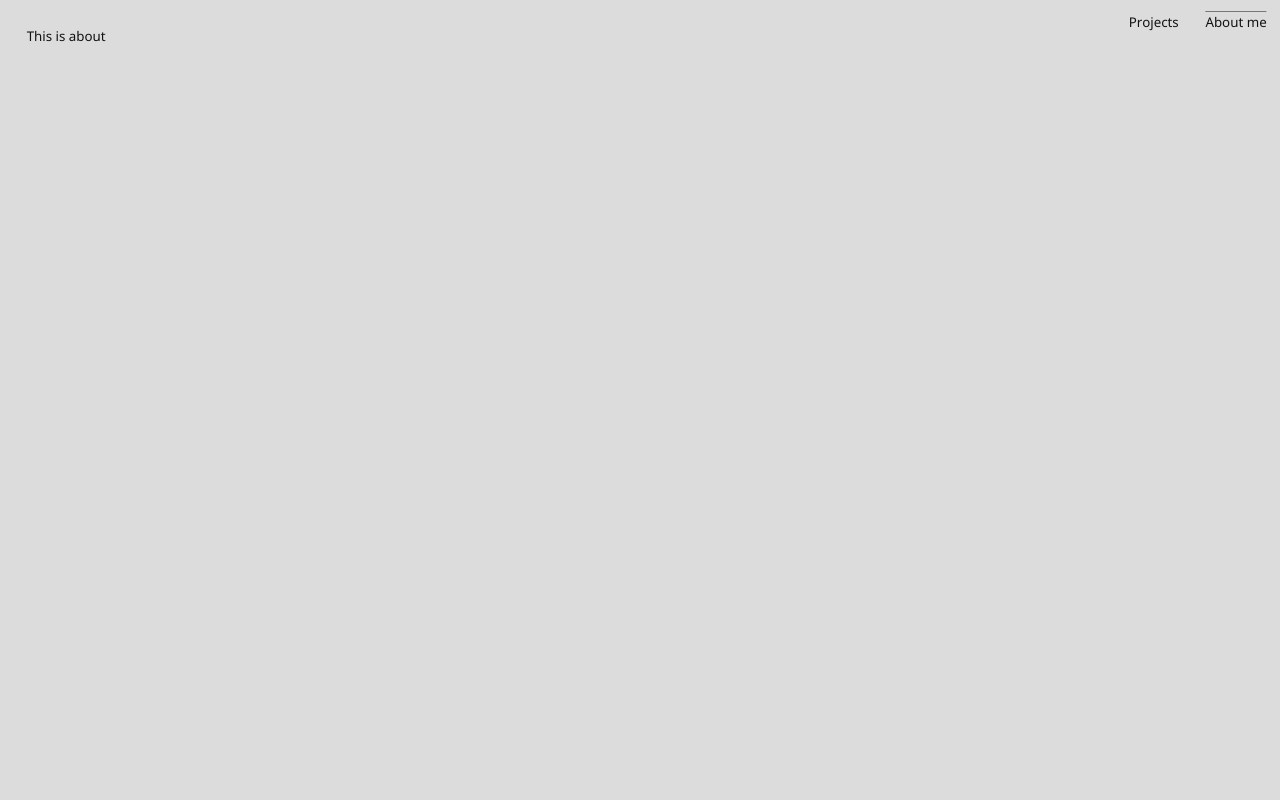
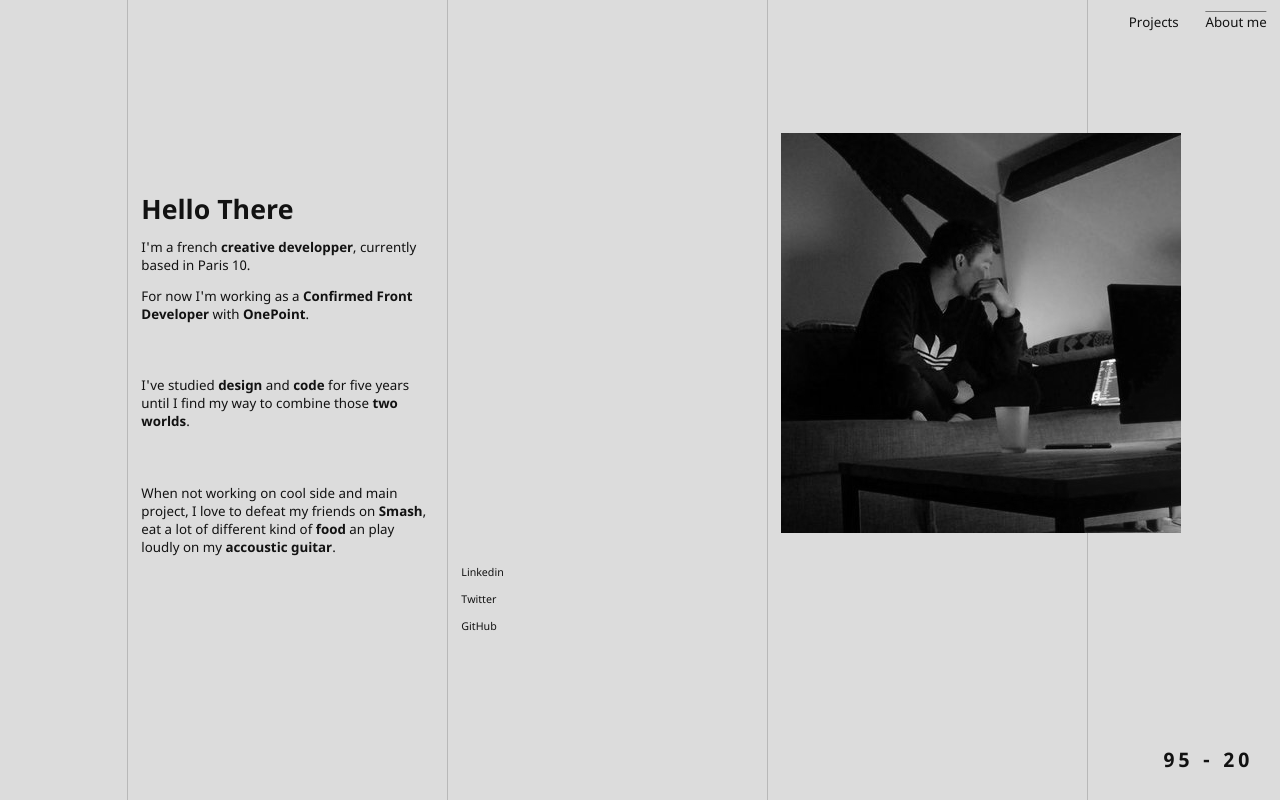
Before and after one commit to JulienRst/Portfolio2k20, a Vue app: page /about in a window 1280 px wide. Built offline with nearby package versions, Linux system fonts and the light colour scheme.

Commit message:
[Views] Added about view

```diff
--- /dev/null
+++ b/src/assets/images/index.ts
@@ -0,0 +1 @@
+export const Me = require('./moi.jpg');
--- a/src/assets/sass/layouts/_page.scss
+++ b/src/assets/sass/layouts/_page.scss
@@ -1,3 +1,5 @@
 .page {
 	padding: 2rem;
+	width: 100%;
+	height: 100%;
 }
--- a/src/assets/sass/master.scss
+++ b/src/assets/sass/master.scss
@@ -16,3 +16,5 @@
 
 
 // Views
+
+@import 'views/about';
--- /dev/null
+++ b/src/assets/sass/views/_about.scss
@@ -0,0 +1,84 @@
+.about {
+	$grid-width: 320px;
+	background-position-x: calc(-#{$grid-width} / 5 * 3);
+	background-size: $grid-width 1px;
+	background-image: linear-gradient(to left, rgba(grey, 0.4) 1px, transparent 1px);
+	padding-left: calc(#{$grid-width} / 5 * 2);
+
+	&.active {
+		.about-column {
+			opacity: 1;
+			transition: 0.5s;
+		}
+	}
+
+	.about-column {
+		width: $grid-width;
+		padding: 1rem;
+		opacity: 0;
+		transition: 0.5s;
+
+		&.social {
+			justify-content: flex-end;
+			padding-bottom: 10rem;
+
+			a {
+				padding: 0.5rem 0;
+				font-size: 0.8rem;
+			}
+		}
+
+		&.picture {
+			padding-top: 8rem;
+			img {
+				width: 400px;
+				height: 400px;
+				filter: grayscale(1);
+				transition: 0.3s;
+
+				&:hover {
+					filter: grayscale(0);
+					transition: 0.3s;
+				}
+			}
+		}
+
+		.content {
+			h1 {
+				font-size: 2rem;
+				cursor: default;
+				overflow: hidden;
+				height: 2.5rem;
+
+				span {
+					display: block;
+					transition: 0.2s;
+
+					&:nth-child(2) {
+						font-style: italic;
+					}
+				}
+
+				&:hover {
+					span {
+						transform: translateY(-2.5rem);
+						transition: 0.2s;
+					}
+				}
+			}
+
+			article {
+				margin-bottom: 4rem;
+			}
+		}
+	}
+
+	.time {
+		position: absolute;
+		bottom: 2rem;
+		right: 2rem;
+		font-weight: bold;
+		font-size: 1.5rem;
+		letter-spacing: 0.3rem;
+	}
+}
--- a/src/views/About.vue
+++ b/src/views/About.vue
@@ -1,18 +1,59 @@
 <template>
-	<div class="page about">
-		This is about
+	<div class="page about row" :class="{ active: isMounted }">
+		<div class="column about-column center">
+			<section class="content">
+				<h1><span v-for="(title, key) in titleValues" :key="key">{{ title }}</span></h1>
+				<article>
+					<p>I'm a french <strong>creative developper</strong>, currently based in Paris 10.</p>
+					<p>For now I'm working as a <strong>Confirmed Front Developer</strong> with <strong>OnePoint</strong>.</p>
+				</article>
+				<article>
+					<p>I've studied <strong>design</strong> and <strong>code</strong> for five years until I find my way to combine those <strong>two worlds</strong>.</p>
+				</article>
+				<article>
+					<p>When not working on cool side and main project, I love to defeat my friends on <strong>Smash</strong>, eat a lot of different kind of <strong>food</strong> an play loudly on my <strong>accoustic guitar</strong>.</p>
+				</article>
+			</section>
+		</div>
+		<div class="column about-column social">
+			<section class="content column">
+				<a :href="social.link" v-for="(social, key) in socials" :key="key" target="blank">{{ social.name }}</a>
+			</section>
+		</div>
+		<div class="column about-column picture">
+			<img :src="profilePicture" alt="">
+		</div>
+		<div class="time">
+			95 - 20
+		</div>
 	</div>
 </template>
 
 <script lang="ts">
 import { Component, Vue } from 'vue-property-decorator';
+import { Me } from '@/assets/images';
 
 @Component({
-	name: 'AboutComponent'
+	name: 'AboutComponent',
+	data: () => {
+		return {
+			profilePicture: Me,
+			socials: [
+				{ name: 'Linkedin', link: 'https://www.linkedin.com/in/julien-rousset-75a6a1b4/' },
+				{ name: 'Twitter', link: 'https://twitter.com/JulienRst' },
+				{ name: 'GitHub', link: 'https://github.com/JulienRst' }
+			]
+		};
+	}
 })
 export default class AboutComponent extends Vue {
+
+	public isMounted: boolean = false;
+
+	public titleValues: string[] = ['Hello There', 'General Kenobi'];
+
 	public mounted () {
-		console.log('AboutComponent has been properly mounted');
+		window.setTimeout(() => { this.isMounted = true; }, 300);
 	}
 }
 </script>
--- a/tslint.json
+++ b/tslint.json
@@ -17,6 +17,7 @@
     "quotemark": [true, "single"],
     "trailing-comma": false,
     "space-before-function-paren": true,
-    "no-console": false
+    "no-console": false,
+    "no-var-requires": false
   }
 }
```
Also changed, not shown: src/assets/images/moi.jpg (added).
